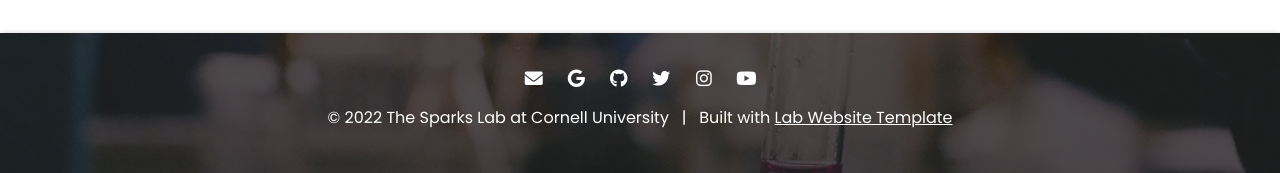
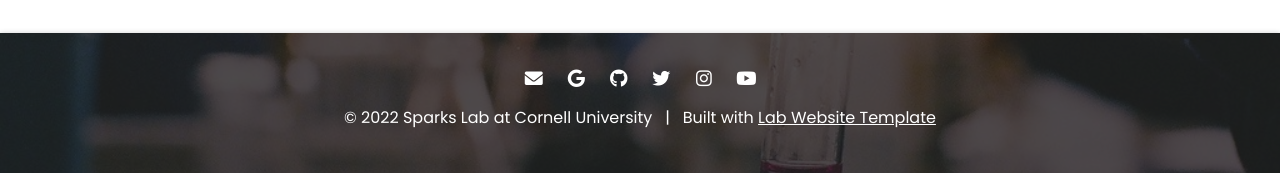
Before and after one commit to Dpetticord3/Sparks_Lab_Website, a Jekyll site: the page built from index.md, in a window 1280 px wide and 900 px high, scrolled down 973 px. Shown: the part 727-900 px from the top of the window. Built offline with Jekyll 4.4.1, drawn with Linux system fonts in a browser that asks for light colours; some of the changed text lies outside the part shown.

Commit message:
config.yaml
publishing website

```diff
--- a/_config.yaml
+++ b/_config.yaml
@@ -1,7 +1,7 @@
 ### basic settings
 
 # site properties and page defaults
-title: The Sparks Lab at Cornell University
+title:  Sparks Lab at Cornell University
 description: A landing page for the research and activities of the Sparks Lab! Welcome!
 logo: images/logo.svg
 header: images/background.jpg
```
